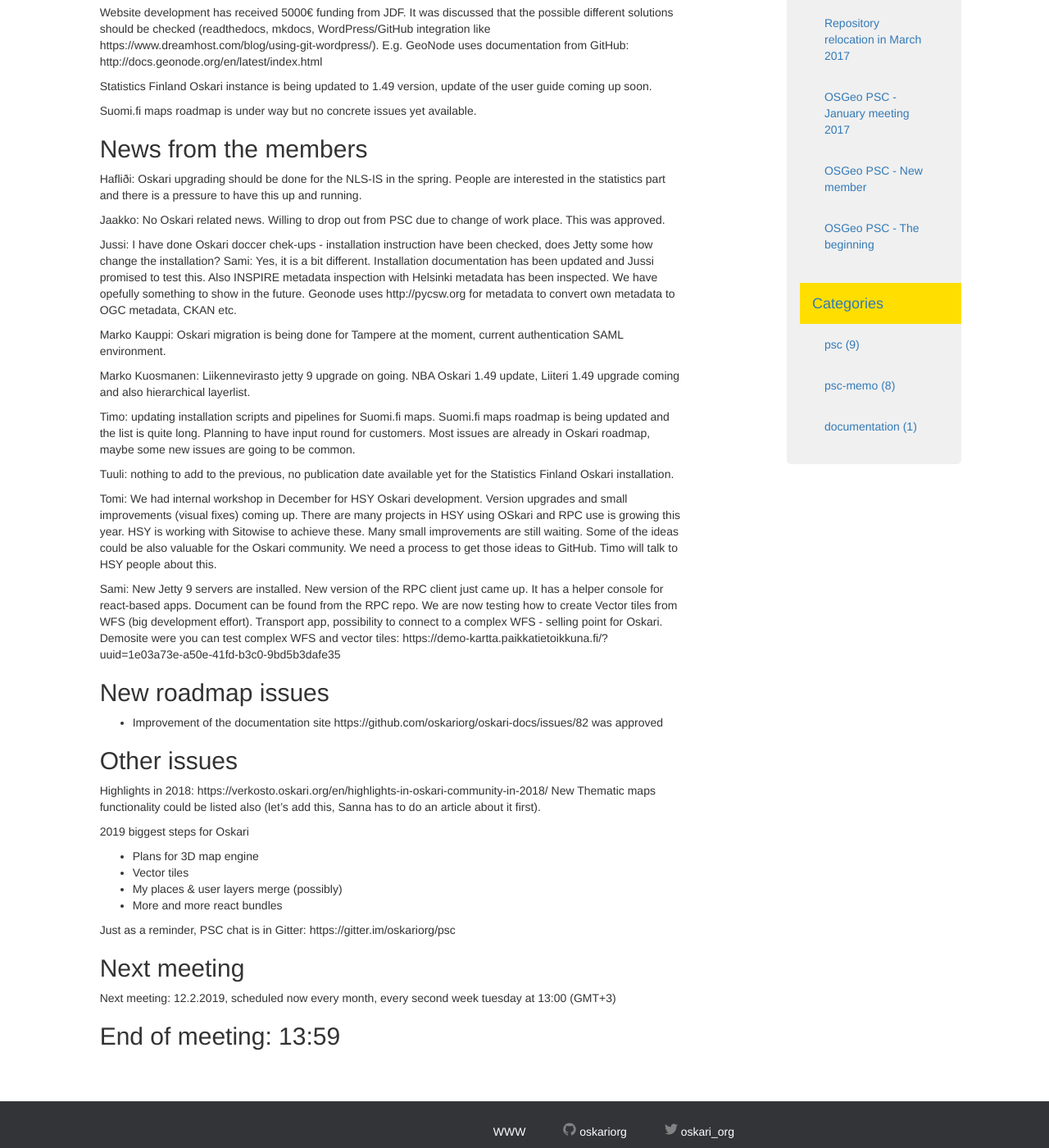
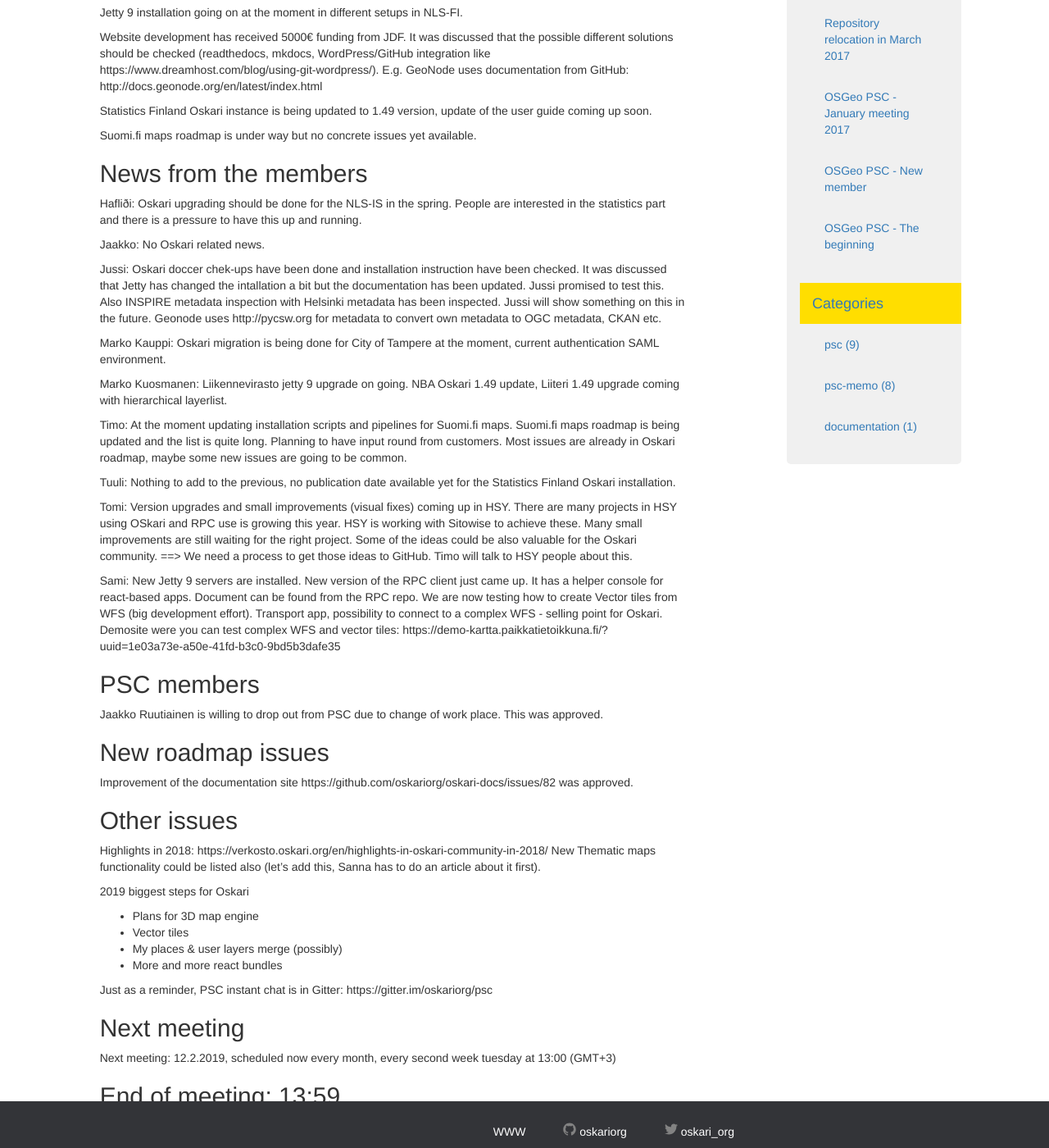
Before and after one commit to oskariorg/oskariorg.github.io, a Jekyll site: the page built from _posts/2019-01-08-PSC_January_2019.md, in a window 1280 px wide and 1400 px high, scrolled down 734 px. Shown: the whole window at 82% size. Built offline with Jekyll 4.4.1, drawn with Linux system fonts in a browser that asks for light colours; nearby versions of some CDN libraries.

Commit message:
Update 2019-01-08-PSC_January_2019.md
Typos and edits

```diff
--- a/_posts/2019-01-08-PSC_January_2019.md
+++ b/_posts/2019-01-08-PSC_January_2019.md
@@ -48,25 +50,29 @@ Suomi.fi maps roadmap is under way but no concrete issues yet available.
 
 Hafliði: Oskari upgrading should be done for the NLS-IS in the spring. People are interested in the statistics part and there is a pressure to have this up and running.
 
-Jaakko: No Oskari related news. Willing to drop out from PSC due to change of work place. This was approved.
+Jaakko: No Oskari related news.
 
-Jussi: I have done Oskari doccer chek-ups - installation instruction have been checked, does Jetty some how change the installation? Sami: Yes, it is a bit different. Installation documentation has been updated and Jussi promised to test this. Also INSPIRE metadata inspection with Helsinki metadata has been inspected. We have opefully something to show in the future. Geonode uses http://pycsw.org for metadata to convert own metadata to OGC metadata, CKAN etc.
+Jussi: Oskari doccer chek-ups have been done and installation instruction have been checked. It was discussed that Jetty has changed the intallation a bit but the documentation has been updated. Jussi promised to test this. Also INSPIRE metadata inspection with Helsinki metadata has been inspected. Jussi will show something on this in the future. Geonode uses http://pycsw.org for metadata to convert own metadata to OGC metadata, CKAN etc.
 
-Marko Kauppi: Oskari migration is being done for Tampere at the moment, current authentication SAML environment.
+Marko Kauppi: Oskari migration is being done for City of Tampere at the moment, current authentication SAML environment.
 
-Marko Kuosmanen: Liikennevirasto jetty 9 upgrade on going. NBA Oskari 1.49 update, Liiteri 1.49 upgrade coming and also hierarchical layerlist.
+Marko Kuosmanen: Liikennevirasto jetty 9 upgrade on going. NBA Oskari 1.49 update, Liiteri 1.49 upgrade coming with hierarchical layerlist.
 
-Timo: updating installation scripts and pipelines for Suomi.fi maps. Suomi.fi maps roadmap is being updated and the list is quite long. Planning to have input round for customers. Most issues are already in Oskari roadmap, maybe some new issues are going to be common.
+Timo: At the moment updating installation scripts and pipelines for Suomi.fi maps. Suomi.fi maps roadmap is being updated and the list is quite long. Planning to have input round from customers. Most issues are already in Oskari roadmap, maybe some new issues are going to be common.
 
-Tuuli: nothing to add to the previous, no publication date available yet for the Statistics Finland Oskari installation.
+Tuuli: Nothing to add to the previous, no publication date available yet for the Statistics Finland Oskari installation.
 
-Tomi: We had internal workshop in December for HSY Oskari development. Version upgrades and small improvements (visual fixes) coming up. There are many projects in HSY using OSkari and RPC use is growing this year. HSY is working with Sitowise to achieve these. Many small improvements are still waiting. Some of the ideas could be also valuable for the Oskari community. We need a process to get those ideas to GitHub. Timo will talk to HSY people about this.
+Tomi: Version upgrades and small improvements (visual fixes) coming up in HSY. There are many projects in HSY using OSkari and RPC use is growing this year. HSY is working with Sitowise to achieve these. Many small improvements are still waiting for the right project. Some of the ideas could be also valuable for the Oskari community. ==> We need a process to get those ideas to GitHub. Timo will talk to HSY people about this.
 
 Sami: New Jetty 9 servers are installed. New version of the RPC client just came up. It has a helper console for react-based apps. Document can be found from the RPC repo. We are now testing how to create Vector tiles from WFS (big development effort). Transport app, possibility to connect to a complex WFS - selling point for Oskari. Demosite were you can test complex WFS and vector tiles: https://demo-kartta.paikkatietoikkuna.fi/?uuid=1e03a73e-a50e-41fd-b3c0-9bd5b3dafe35
 
+## PSC members
+
+Jaakko Ruutiainen is willing to drop out from PSC due to change of work place. This was approved.
+
 ## New roadmap issues
 
-- Improvement of the documentation site https://github.com/oskariorg/oskari-docs/issues/82 was approved
+Improvement of the documentation site https://github.com/oskariorg/oskari-docs/issues/82 was approved.
 
 ## Other issues
 
@@ -80,7 +86,7 @@ New Thematic maps functionality could be listed also (let’s add this, Sanna ha
 - My places & user layers merge (possibly)
 - More and more react bundles
 
-Just as a reminder, PSC chat is in Gitter: https://gitter.im/oskariorg/psc
+Just as a reminder, PSC instant chat is in Gitter: https://gitter.im/oskariorg/psc
 
 ## Next meeting
 
```
Also changed, not shown: other parts of _posts/2019-01-08-PSC_January_2019.md (+2 -0 lines).
